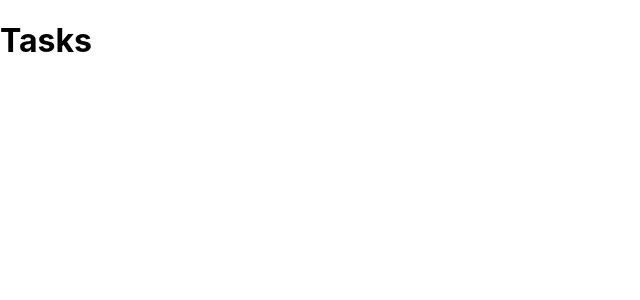
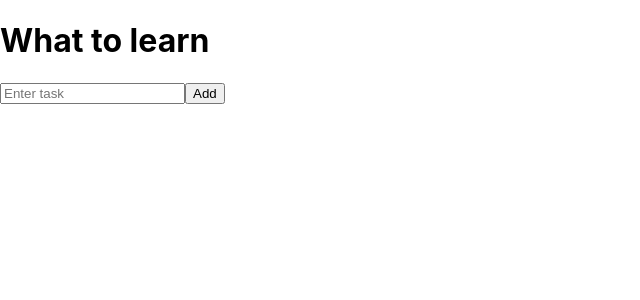
Before and after one commit to krystyna-lyn/tasks_app, a React (Create React App) app: page / in a window 1280 px wide. Shown: the top 300 px of the page, without its empty margins (0-640 px from the left). Built offline with nearby package versions, Linux system fonts and the light colour scheme.

Commit message:
add tasks

```diff
--- a/src/App.js
+++ b/src/App.js
@@ -1,12 +1,49 @@
-
-import './App.css';
+import React, { useState } from 'react';
 
 function App() {
-  return (
+ const [task, setTask] = useState('');
+ const [tasks, setTasks] = useState([]);
+
+ const handleChange = (e) => {
+    setTask(e.target.value);
+ };
+
+ const handleSubmit = (e) => {
+    e.preventDefault();
+
+    // Validation check: do not add todo if it's empty
+    if (task.trim() === '') {
+      alert('Please enter a task');
+      return;
+    }
+
+    setTasks([...tasks, { task, completed: false }]);
+    setTask('');
+ };
+
+ const toggleTaskCompleted = (index) => {
+    const newTasks = [...tasks];
+    newTasks[index].completed = !newTasks[index].completed;
+    setTasks(newTasks);
+ };
+
+ return (
     <div>
-      <h1>Tasks</h1>
+      <h1>What to learn</h1>
+      <form onSubmit={handleSubmit}>
+        <input type="text" placeholder="Enter task" value={task} onChange={handleChange} />
+        <button type="submit">Add</button>
+      </form>
+      <ul>
+        {tasks.map((task, index) => (
+          <li key={index}>
+            <input type='checkbox' checked={task.completed} onChange={() => toggleTaskCompleted(index)} />
+            {task.task}
+          </li>
+        ))}
+      </ul>
     </div>
-  );
+ );
 }
 
 export default App;
```
